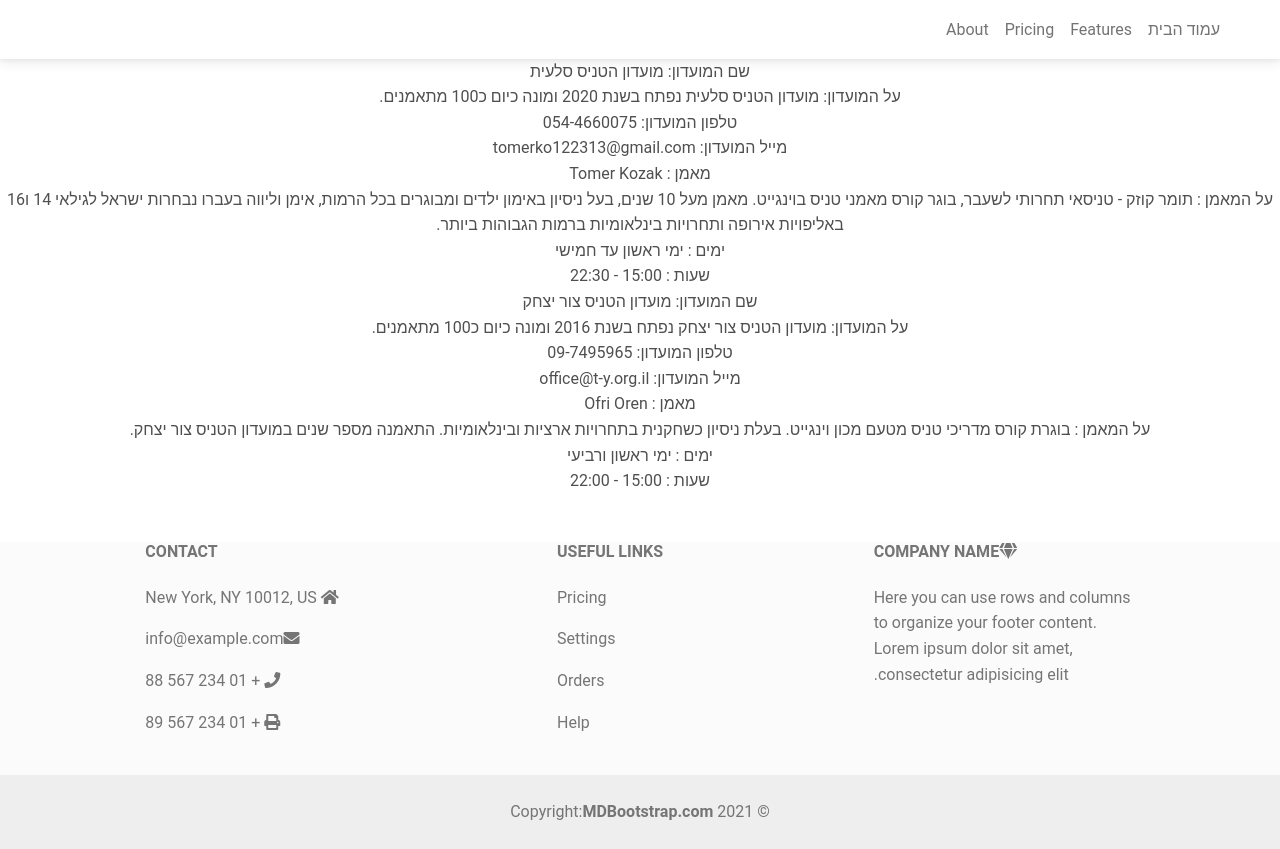
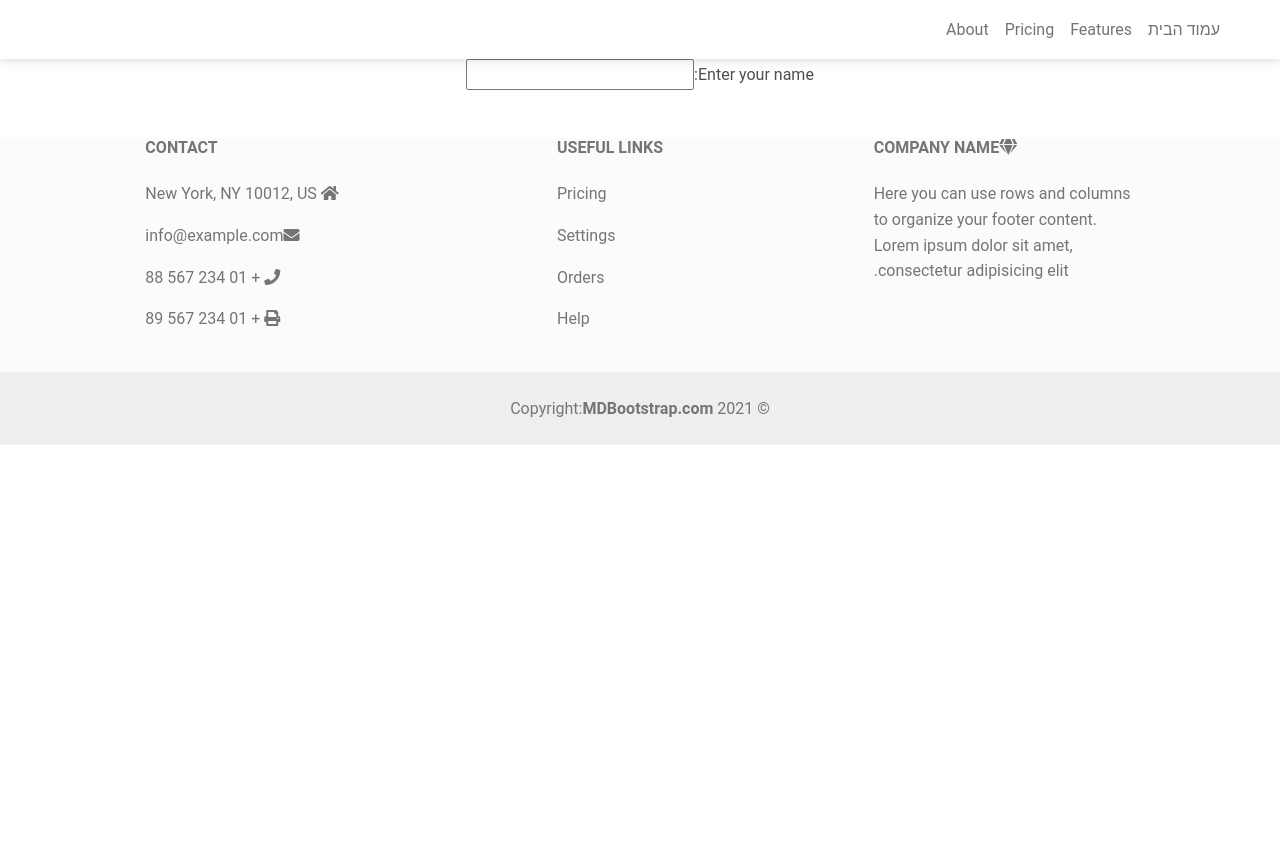
Before and after one commit to SannyTelyas/FinalProject, a React (Create React App) app: page / in a window 1280 px wide. After the commit the page ends 800 px from the top, so only its background shows below. Built offline with nearby package versions, Linux system fonts and the light colour scheme.

Commit message:
new jsx SingUp_new

```diff
--- a/src/App.js
+++ b/src/App.js
@@ -4,14 +4,14 @@ import Header from "./Components/Header+Footer/Header"
 import Footer from "./Components/Header+Footer/Footer"
 import About from "./pages/About";
 import Clubs from "./pages/Clubs";
+import SignUp_new from "./pages/SignUp_new";
+
 function App() {
   return (
     <div className="App">
       <Header/>
-      {/* <About/>
-      this is app
-      sanny telyas - and - tomer kozak  */}
-      <Clubs/>
+      {/* <About/> */}
+      <SignUp_new/>
       <Footer/>
     </div>
   );
--- a/src/Components/Header+Footer/Header.jsx
+++ b/src/Components/Header+Footer/Header.jsx
@@ -12,8 +12,11 @@ import {
 
 
 export default function Header() {
+  var v1 , v2 , v3;
+
   return (
     <header>
+
       <MDBNavbar expand='lg' light bgColor='white'>
         <MDBContainer fluid>
           <MDBNavbarToggler
--- /dev/null
+++ b/src/pages/SignUp_new.jsx
@@ -0,0 +1,21 @@
+import React from "react";
+
+function SignUp_new() {
+    // functions
+    return(
+        <div>
+           <form>
+            <label>Enter your name:
+            <input type="text" />
+            </label>
+           </form>
+        </div>
+
+
+    );
+
+
+}
+
+
+export default SignUp_new;
```
Also changed, not shown: src/Components/Header+Footer/Footer.jsx (+5 -2 lines), src/pages/SignUp.jsx (+4 -5 lines).
